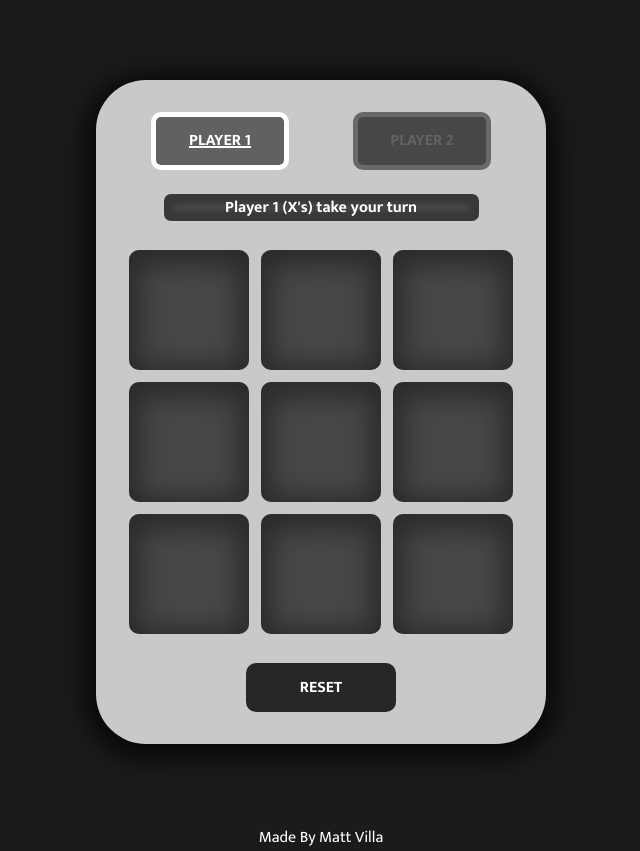
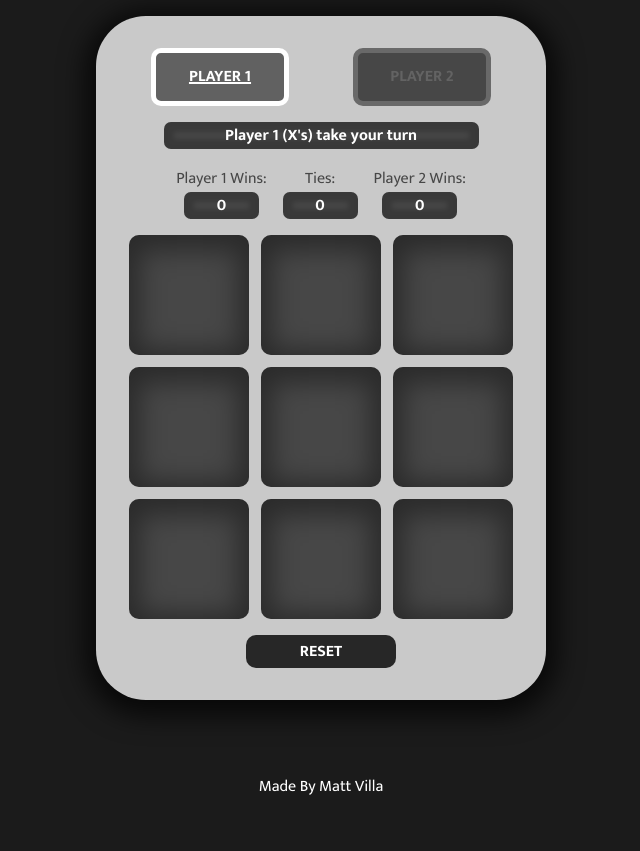
Before and after one commit to mv805/tic-tac-toe, a plain HTML site: page index.html in a window 1280 px wide. Shown: the whole page, without its empty margins (319-959 px from the left). After the commit the page ends 800 px from the top, so only its background shows below. Drawn offline with Linux system fonts and the light colour scheme.

Commit message:
Added score bar

```diff
--- a/index.html
+++ b/index.html
@@ -23,6 +23,20 @@
                 <div class="player-indicator" id="player-2">Player 2</div>
             </div>
             <div class="game-current-status">Player 1 (X's) take your turn</div>
+            <div class="win-counter">
+                <div>
+                    <div class="score-title">Player 1 Wins:</div>
+                    <div class="scores" id="player-1-wins">0</div>
+                </div>
+                <div>
+                    <div class="score-title">Ties:</div>
+                    <div class="scores" id="ties">0</div>
+                </div>
+                <div>
+                    <div class="score-title">Player 2 Wins:</div>
+                    <div class="scores" id="player-2-wins">0</div>
+                </div>
+            </div>
             <div class="game-board">
                 <div class="marker-cell" id="cell-1"></div>
                 <div class="marker-cell" id="cell-2"></div>
--- a/main.js
+++ b/main.js
@@ -176,6 +176,7 @@ function gameLoop(e) {
     if (gameBoard.checkWinStatus(gameState.getCurrentPlayer().marker)) {
         console.log('game was won');
         gameState.getCurrentPlayer().addWin();
+        document.querySelector(`#player-${gameState.getCurrentPlayer().playerNumber}-wins`).textContent = gameState.getCurrentPlayer().getWins();
         removeCellClickEvents();
         statusIndicator.textContent = `Player ${gameState.getCurrentPlayer().playerNumber} is the winner! (Total Wins: ${gameState.getCurrentPlayer().getWins()})`;
     } else {
--- a/style.css
+++ b/style.css
@@ -17,14 +17,14 @@ body {
 
 .game-area {
     width: 450px;
-    height: 600px;
+    height: 620px;
     background-color: rgb(201, 201, 201);
     border-radius: 50px;
-    margin: 5rem 0;
+    margin: 1rem 0;
     padding: 2rem 0;
     display: flex;
     flex-direction: column;
-    row-gap: 1.5rem;
+    row-gap: 1rem;
     align-items: center;
     justify-content: center;
     box-shadow: 0px 5px 26px 11px rgba(0, 0, 0, 0.70);
@@ -65,6 +65,32 @@ body {
     color: white;
     font-weight: 700;
     width: 70%;
+    text-align: center;
+    border-radius: 7px;
+}
+
+.win-counter {
+    display: flex;
+    column-gap: 1rem;
+}
+
+.win-counter > div {
+    display: flex;
+    flex-direction: column;
+    align-items: center;
+}
+
+.score-title {
+    color: var(--gameboard-bg-color);
+}
+
+.scores {
+    color: var(--gameboard-bg-color);
+    background-color: var(--gameboard-bg-color);
+    box-shadow: inset 0px 0px 5px 10px rgba(0, 0, 0, 0.2);
+    color: white;
+    font-weight: 700;
+    width: 75px;
     text-align: center;
     border-radius: 7px;
 }
```
